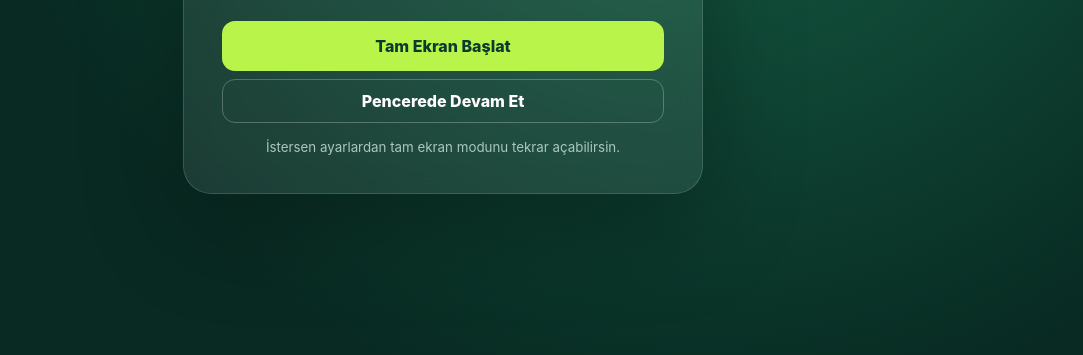
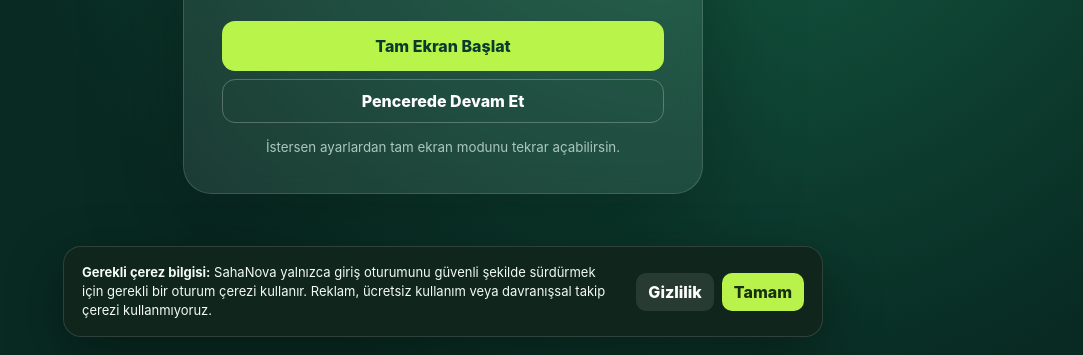
Before and after one commit to xtenrore/PlaneBotFiles, a website: page public/index.html in a window 1280 px wide. Shown: the part 445-800 px from the top of the page, without its empty margins (197-1280 px from the left). Drawn offline with Linux system fonts and the light colour scheme; no server answers.

Commit message:
Load essential-cookie notice

```diff
--- a/public/index.html
+++ b/public/index.html
@@ -63,5 +63,6 @@
   <script src="/feature-patch.js" defer></script>
   <script src="/free-platform.js" defer></script>
   <script src="/auth-ui.js" defer></script>
+  <script src="/cookie-notice.js" defer></script>
 </body>
 </html>
```
